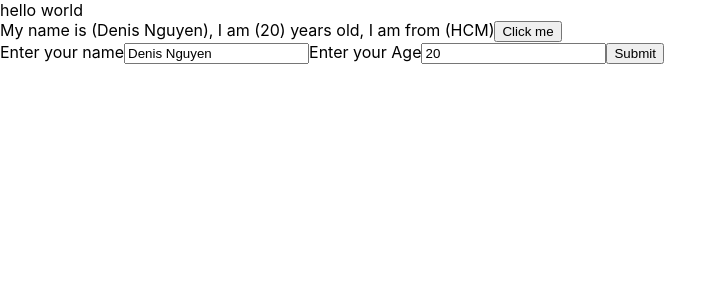
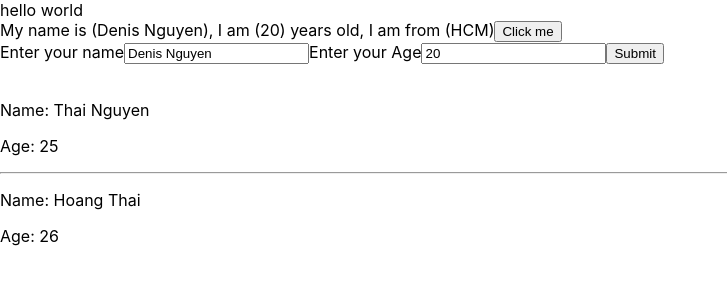
Before and after one commit to thainguyen862005/Hoc_ReactJS, a React (Create React App) app: page / in a window 1280 px wide. Shown: the top 300 px of the page, without its empty margins (0-727 px from the left). Built offline with nearby package versions, Linux system fonts and the light colour scheme.

Commit message:
Props: truyền giá trị từ cha xuống con

```diff
--- /dev/null
+++ b/src/components/DisplayInfor.js
@@ -0,0 +1,21 @@
+
+/**
+  - Props: Dùng dể truyền dữ liệu từ Component cha sang Component con
+ */
+
+import React from "react";
+
+class DisplayInfor extends React.Component{
+    render() {
+        //Dùng destructoring để lấy giá trị từ props
+        const { name, age } = this.props;
+        return(
+            <div>
+                <p>Name: {name}</p>
+                <p>Age: {age}</p>
+            </div>
+        )
+    }
+
+}
+export default DisplayInfor;
--- a/src/components/MyComponent.js
+++ b/src/components/MyComponent.js
@@ -1,19 +1,29 @@
 
-//JSX : cho pheps vieets code HTML trong file JS
-//JSX: chir cho 1 element duy nhat, 1 <div>
-//{}: viết code JS bên trong dấu {}
+/**
+    JSX : cho pheps vieets code HTML trong file JS
+    JSX: chir cho 1 element duy nhat, 1 <div>
+    {}: viết code JS bên trong dấu {}
+    Để truyền giá trị (boolean, num,...): bỏ bào {}
+    *
+ */
+
 
 import React from 'react';
 import UserInfor from './UserInfor';
+import DisplayInfor from './DisplayInfor';
 
 
 class MyCombponent extends React.Component {
 
     render() {
+
         return (
             <div>
-
                 <UserInfor />
+                <br />
+                <DisplayInfor name="Thai Nguyen" age="25" />
+                <hr />
+                <DisplayInfor name="Hoang Thai " age={26} />
 
             </div>
         )
```
